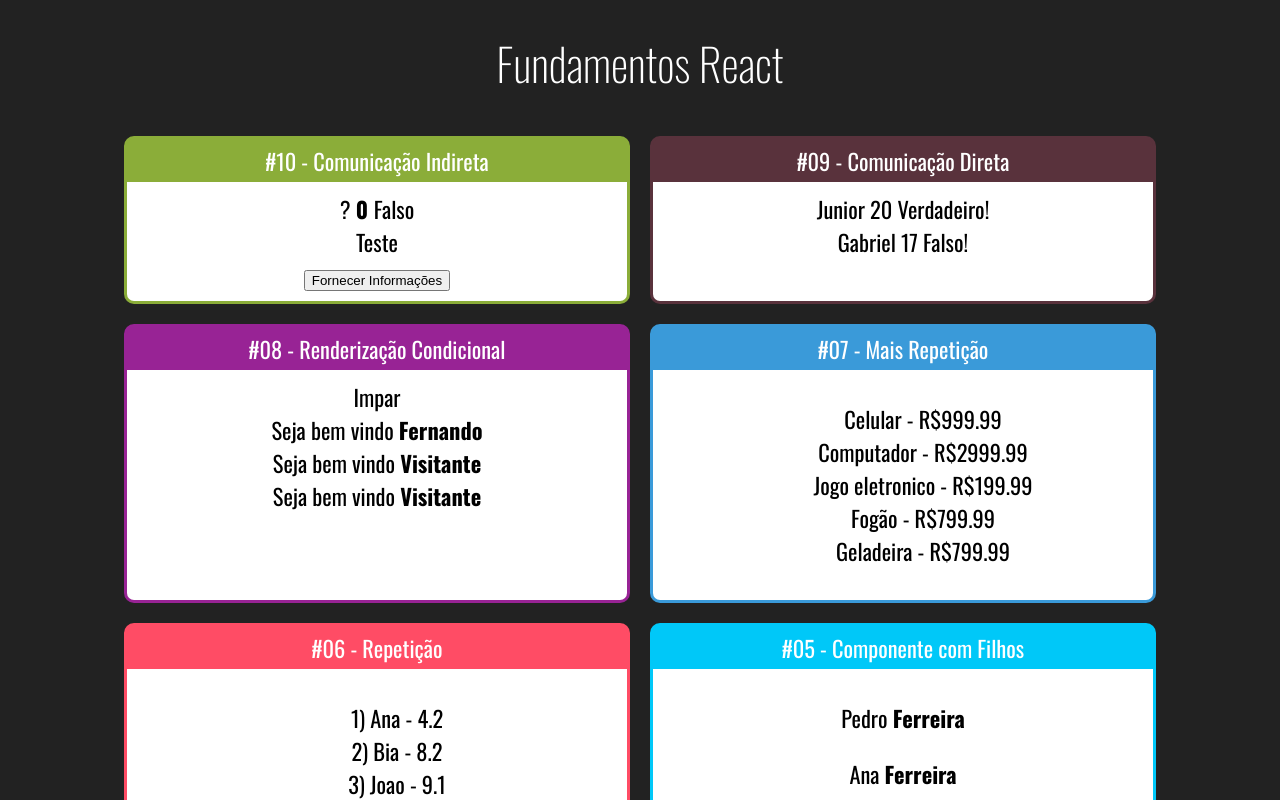
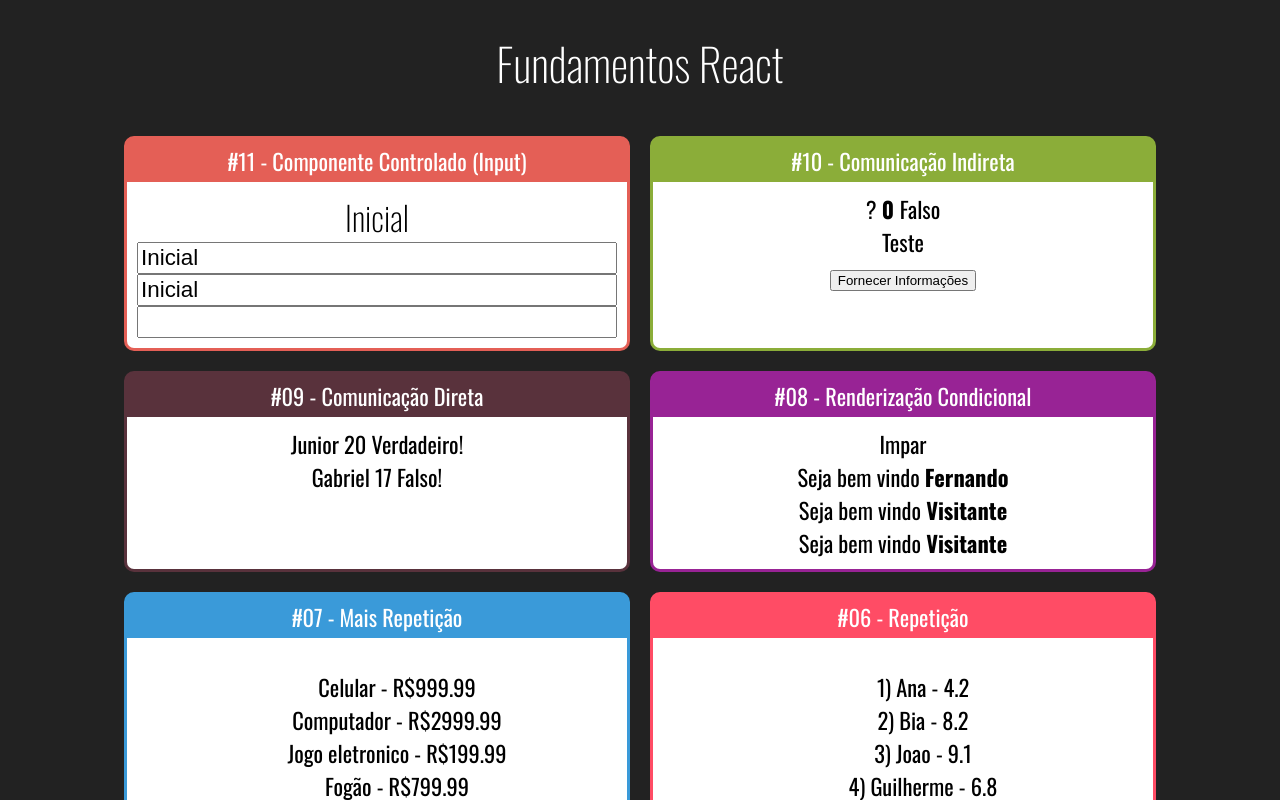
Before and after one commit to ArthurPMachado/React, a React (Create React App) app: page / in a window 1280 px wide. Shown: the top 800 px of the page. Built offline with nearby package versions, Linux system fonts and the light colour scheme.

Commit message:
Feat: wortking with controlled and uncontrolled component

```diff
--- a/src/App.jsx
+++ b/src/App.jsx
@@ -1,5 +1,6 @@
 import React from 'react';
 
+import Input from './components/basics/Input';
 import IndiretaPai from './components/basics/IndiretaPai';
 import DiretaPai from './components/basics/DiretaPai';
 import UsuarioInfo from './components/basics/UsuarioInfo';
@@ -22,6 +23,10 @@ function App() {
       <h1>Fundamentos React</h1>
 
       <div className="cards">
+        <Card titulo="#11 - Componente Controlado (Input)" cor="#E45F56">
+          <Input />
+        </Card>
+
         <Card titulo="#10 - Comunicação Indireta" cor="#8BAD39">
           <IndiretaPai />
         </Card>
--- /dev/null
+++ b/src/components/basics/Input.jsx
@@ -0,0 +1,33 @@
+import React, { useState } from 'react';
+
+function Input(props) {
+  const [valor, setValor] = useState('Inicial');
+
+  return (
+    <div>
+      <h2>{valor}</h2>
+      <div style={{
+        display: 'flex',
+        flexDirection: 'column',
+      }}
+      >
+        <input
+          style={{ fontSize: '1.4rem' }}
+          value={valor}
+          onChange={(event) => setValor(event.target.value)}
+        />
+        <input
+          style={{ fontSize: '1.4rem' }}
+          value={valor}
+          readOnly
+        />
+        <input
+          style={{ fontSize: '1.4rem' }}
+          value={undefined}
+        />
+      </div>
+    </div>
+  );
+}
+
+export default Input;
```
